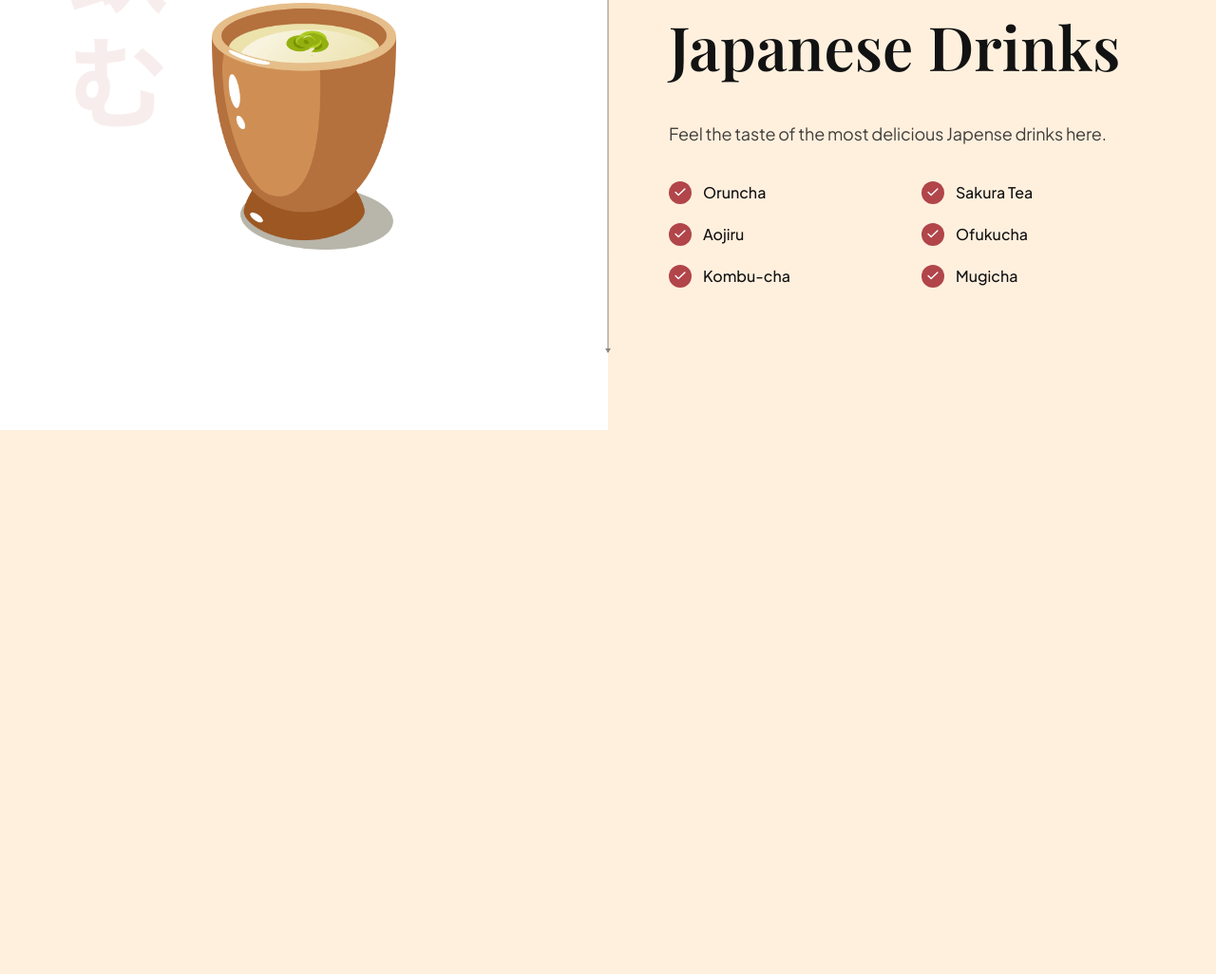
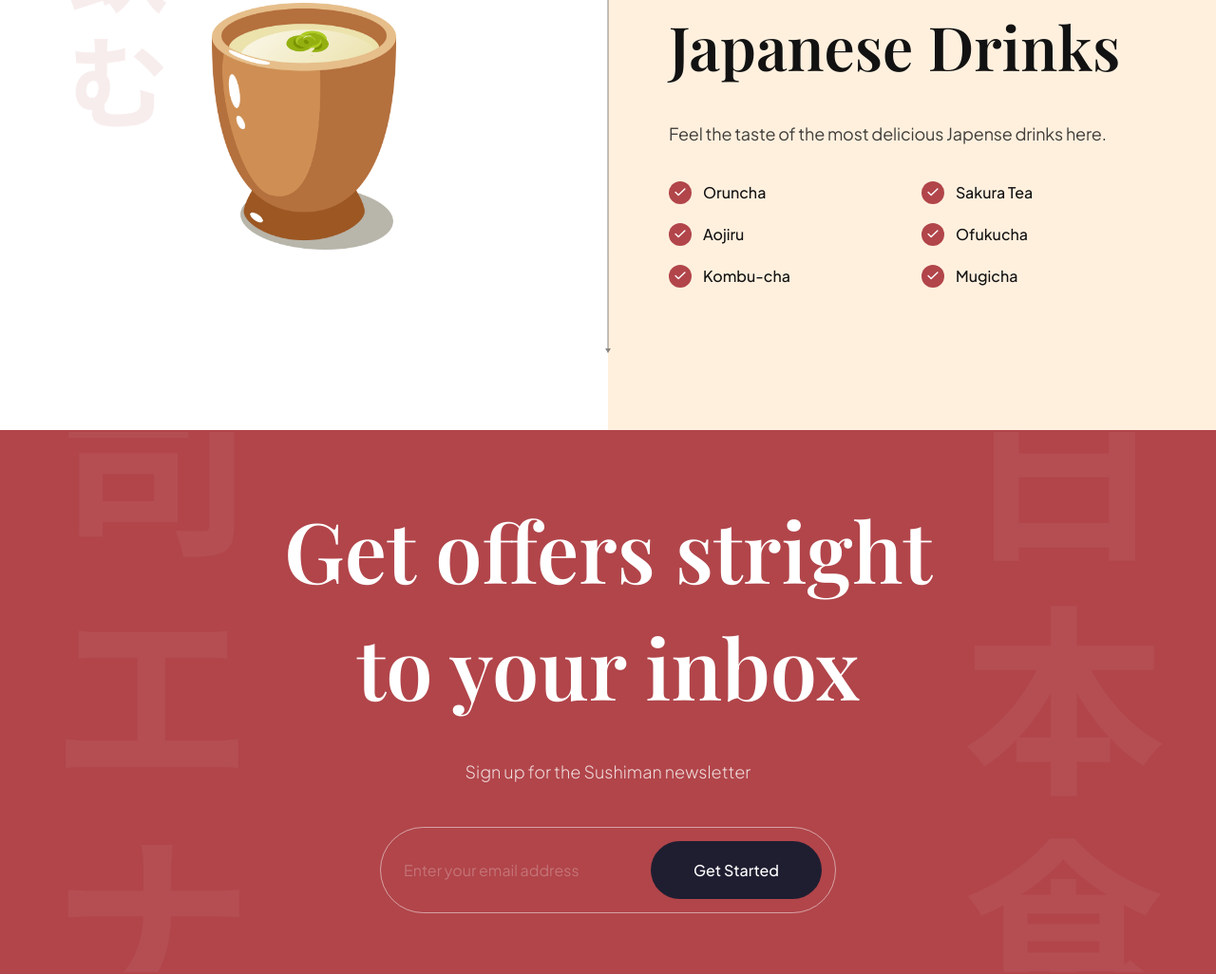
Before and after one commit to 7afde/Sushi-Themed-Website, a website built with Vite: page index.html in a window 1280 px wide. Shown: the part 3237-4263 px from the top of the page at 95% size. Before the commit the page ends 3690 px from the top, so only its background shows below. Built offline with nearby package versions, Linux system fonts and the light colour scheme.

Commit message:
I added subscription section

```diff
--- a/css/sections/subscribe.css
+++ b/css/sections/subscribe.css
@@ -0,0 +1,87 @@
+.subscription {
+  padding: 64px;
+
+  background-color: var(--primary-color);
+  background-image: url('../../assets/subscribe_bg.png');
+  background-position: center;
+  background-repeat: no-repeat;
+  background-size: contain;
+
+  flex-direction: column;
+  overflow: hidden;
+}
+
+.subscription h2 {
+  font-size: 88px;
+  font-family: var(--playfair-display);
+  font-weight: 600;
+  line-height: 123px;
+
+  color: #fff;
+  text-align: center;
+}
+
+.subscription p {
+  font-size: 18px;
+  font-family: var(--plus-jakarta-sans);
+  font-weight: 300;
+  line-height: 36px;
+
+  margin-top: 32px;
+
+  color: rgba(255, 255, 255, 0.8);
+}
+
+.subscription__form {
+  min-width: 480px;
+  margin-top: 40px;
+  padding: 14px 14px 14px 24px;
+  display: flex;
+  gap: 10px;
+  border: 1px solid rgba(255, 255, 255, 0.5);
+  border-radius: 46px;
+  -webkit-border-radius: 46px;
+  -moz-border-radius: 46px;
+  -ms-border-radius: 46px;
+  -o-border-radius: 46px;
+}
+
+.subscription__form input {
+  flex: 1;
+
+  font-size: 16px;
+  font-weight: 40px;
+  font-family: var(--plus-jakarta-sans);
+
+  color: #fff;
+  opacity: 0.5;
+
+  background: transparent;
+  border: none;
+  outline: none;
+}
+
+.subscription__form input::placeholder {
+  color: #fff;
+  opacity: 0.5;
+}
+
+.subscription__form button {
+  padding: 20px;
+  min-width: 180px;
+  font-size: 16px;
+  font-weight: 500;
+  font-family: var(--plus-jakarta-sans);
+  color: #fff;
+  text-align: center;
+  background: var(--black-400);
+  border-radius: 46px;
+  -webkit-border-radius: 46px;
+  -moz-border-radius: 46px;
+  -ms-border-radius: 46px;
+  -o-border-radius: 46px;
+  border: none;
+  outline: none;
+
+  cursor: pointer;
+}
--- a/index.html
+++ b/index.html
@@ -311,10 +311,22 @@
     </section>
 
   </section>
+  <!-- End Trending -->
+  <!-- Start Subscription -->
 
-  <!-- End Trending -->
+  <!-- Ens Subscription -->
+  <section class="subscription flex-center" id="services">
+    <h2 data-aos="flip-down">
+      Get offers stright <br />
+      to your inbox
+    </h2>
+    <p data-aos="fade-up">Sign up for the Sushiman newsletter</p>
 
-
+    <div class="subscription__form" data-aos="fade-up">
+      <input type="text" placeholder="Enter your email address"/>
+      <button>Get Started</button>
+    </div>
+  </section>
 
   <script src="js/script.js" type="module"></script>
 </body>
```
